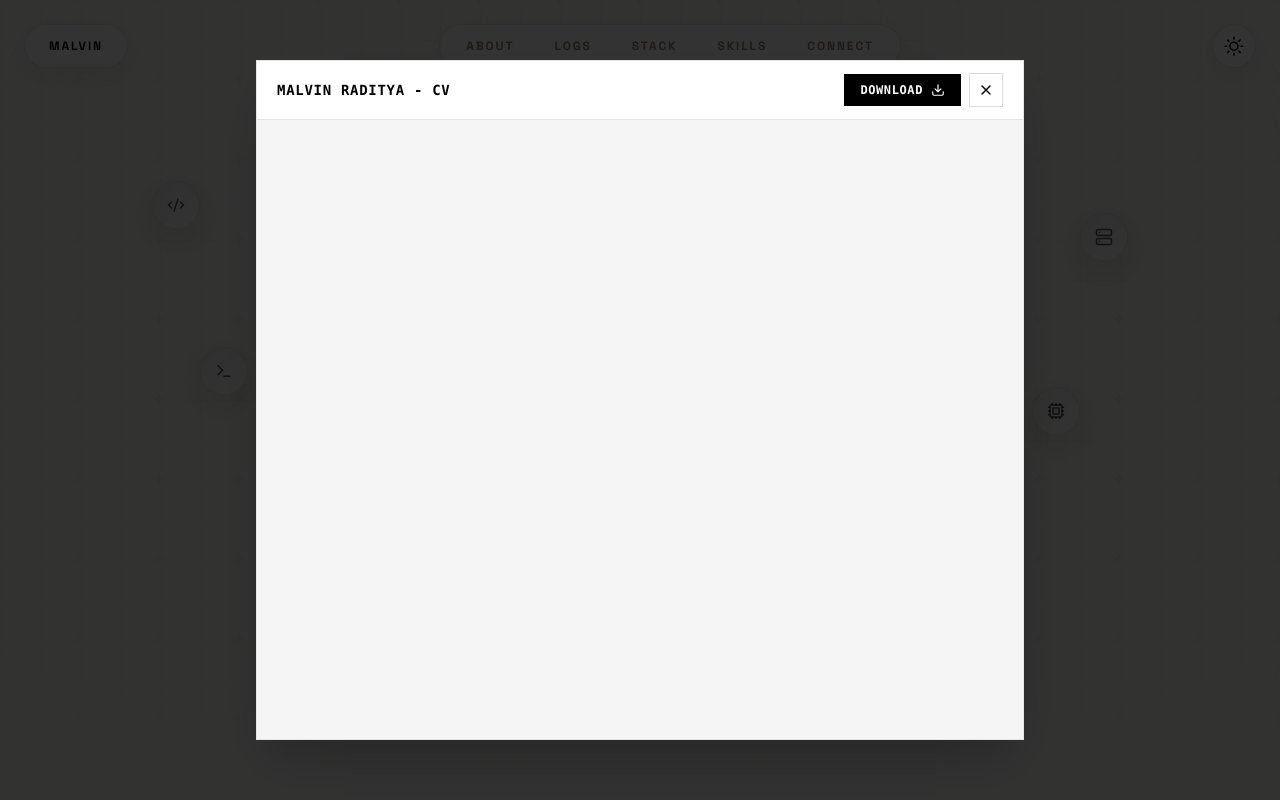
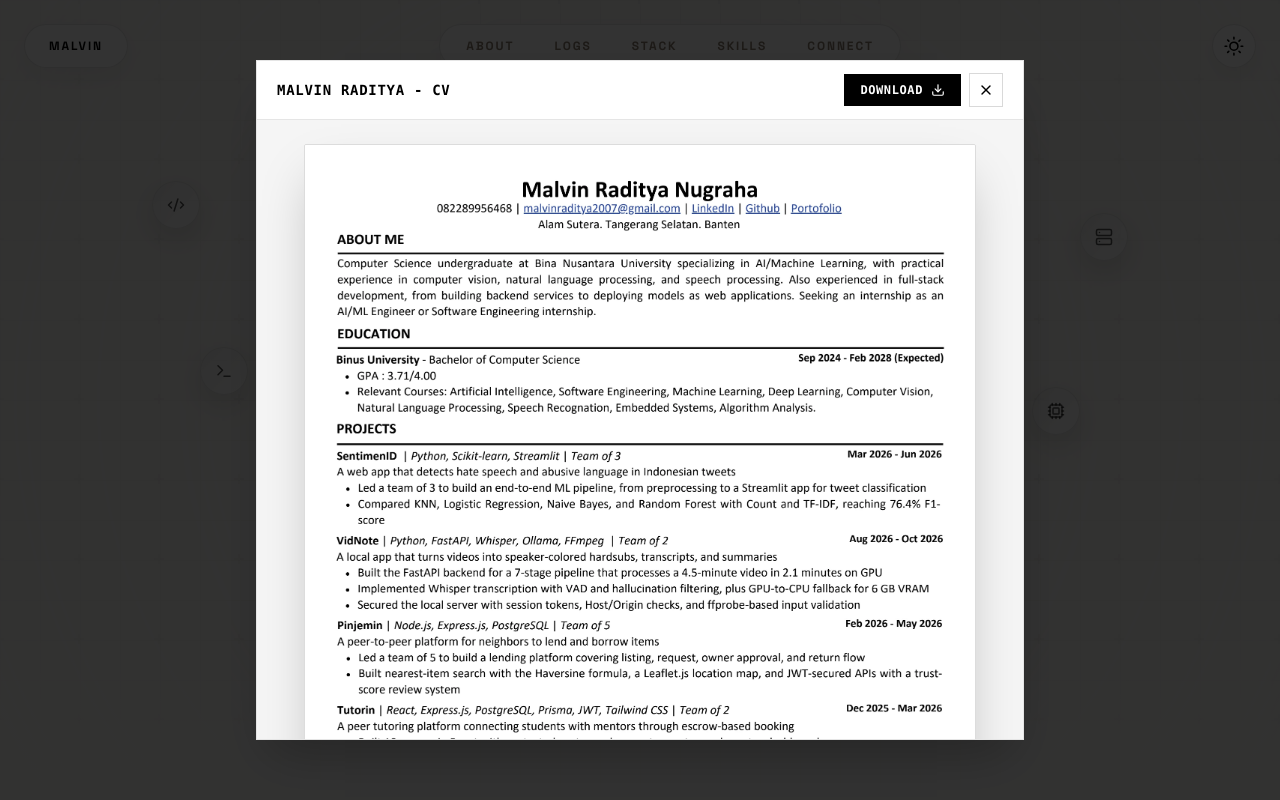
Before and after one commit to malvinraditya2007/Portofolio, a React (Vite) app: page / in a window 1280 px wide. Both pictures are taken after a click on the button "VIEW CV". Shown: the top 800 px of the page. Built offline with nearby package versions, Linux system fonts and the light colour scheme.

Commit message:
update cv

```diff
--- a/src/components/HeroSection.jsx
+++ b/src/components/HeroSection.jsx
@@ -79,16 +79,10 @@ const HeroSection = memo(function HeroSection({ isRevealed = true }) {
   const [enableParallax, setEnableParallax] = useState(false);
   const [enableAmbientMotion, setEnableAmbientMotion] = useState(false);
   const [showCvPreview, setShowCvPreview] = useState(false);
-  const [cvIframeReady, setCvIframeReady] = useState(false);
 
-  // Lock body scroll + close on Escape while the CV preview is open.
-  // Defer mounting the PDF iframe so the modal can open smoothly before the
-  // (relatively heavy) PDF viewer starts loading.
+  // Lock body scroll + pause Lenis while CV preview is open
   useEffect(() => {
-    if (!showCvPreview) {
-      setCvIframeReady(false);
-      return;
-    }
+    if (!showCvPreview) return;
 
     const onKeyDown = (e) => {
       if (e.key === 'Escape') setShowCvPreview(false);
@@ -96,13 +90,12 @@ const HeroSection = memo(function HeroSection({ isRevealed = true }) {
     const prevOverflow = document.body.style.overflow;
     document.body.style.overflow = 'hidden';
     window.addEventListener('keydown', onKeyDown);
-
-    const iframeTimer = setTimeout(() => setCvIframeReady(true), 250);
+    if (window.lenisInstance) window.lenisInstance.stop();
 
     return () => {
       document.body.style.overflow = prevOverflow;
       window.removeEventListener('keydown', onKeyDown);
-      clearTimeout(iframeTimer);
+      if (window.lenisInstance) window.lenisInstance.start();
     };
   }, [showCvPreview]);
 
@@ -115,8 +108,7 @@ const HeroSection = memo(function HeroSection({ isRevealed = true }) {
   const bgY = useGsapTransform(scrollYProgress, [0, 1], ['0%', '20%']);
   const contentY = useGsapTransform(scrollYProgress, [0, 1], ['0%', '30%']);
 
-  // Pause hero ambient motion while the CV preview modal is open to free up
-  // resources for the PDF viewer.
+  // Pause hero ambient motion while the CV preview modal is open to free up resources.
   const ambientActive = enableAmbientMotion && !showCvPreview;
 
   useEffect(() => {
@@ -307,13 +299,14 @@ const HeroSection = memo(function HeroSection({ isRevealed = true }) {
 
           {/* Panel */}
           <div
+            data-lenis-prevent
             className="relative z-10 flex flex-col w-full max-w-3xl h-[85vh] bg-white dark:bg-neutral-900 border border-black/10 dark:border-white/10 shadow-2xl overflow-hidden"
             onClick={(e) => e.stopPropagation()}
           >
             {/* Header bar */}
             <div className="flex items-center justify-between gap-3 px-4 sm:px-5 py-3 border-b border-black/10 dark:border-white/10 shrink-0">
               <span className="font-mono text-xs sm:text-sm font-bold uppercase tracking-wider text-black dark:text-white truncate">
-Malvin Raditya - CV
+                Malvin Raditya - CV
               </span>
               <div className="flex items-center gap-2 shrink-0">
                 <a
@@ -333,22 +326,19 @@ Malvin Raditya - CV
               </div>
             </div>
 
-            {/* PDF viewer — mounted after a short delay so the modal opens smoothly */}
-            <div className="flex-1 w-full bg-neutral-100 dark:bg-neutral-800 relative">
-              {cvIframeReady ? (
-                <iframe
-                  src="/Malvin-Raditya-CV.pdf#toolbar=0&navpanes=0&view=FitH"
-                  title="CV Preview"
-                  loading="lazy"
-                  className="absolute inset-0 w-full h-full"
+            {/* CV preview image (WebP) — fast, responsive, crystal sharp, works across all mobile & desktop browsers */}
+            <div
+              data-lenis-prevent
+              className="flex-1 min-h-0 w-full bg-neutral-100 dark:bg-neutral-800/80 overflow-y-auto overscroll-contain p-3 sm:p-6 flex justify-center"
+            >
+              <div className="max-w-2xl w-full flex flex-col items-center">
+                <img
+                  src="/Malvin-Raditya-CV.webp"
+                  alt="Malvin Raditya - CV Preview"
+                  className="w-full h-auto shadow-2xl rounded-sm border border-black/10 dark:border-white/10 select-none"
+                  loading="eager"
                 />
-              ) : (
-                <div className="absolute inset-0 flex items-center justify-center">
-                  <span className="font-mono text-xs uppercase tracking-wider text-black/40 dark:text-white/40 animate-pulse">
-                    Loading preview…
-                  </span>
-                </div>
-              )}
+              </div>
             </div>
           </div>
         </div>
```
Also changed, not shown: public/Malvin-Raditya-CV.webp (added), 1 other file (tests, documents, lock files or other folders).
